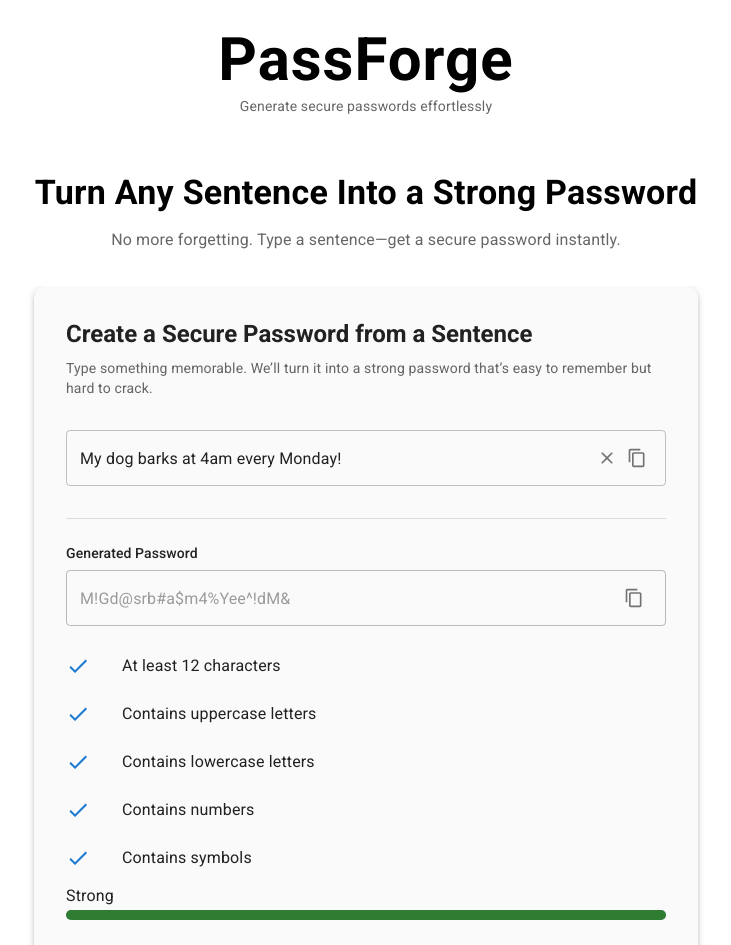
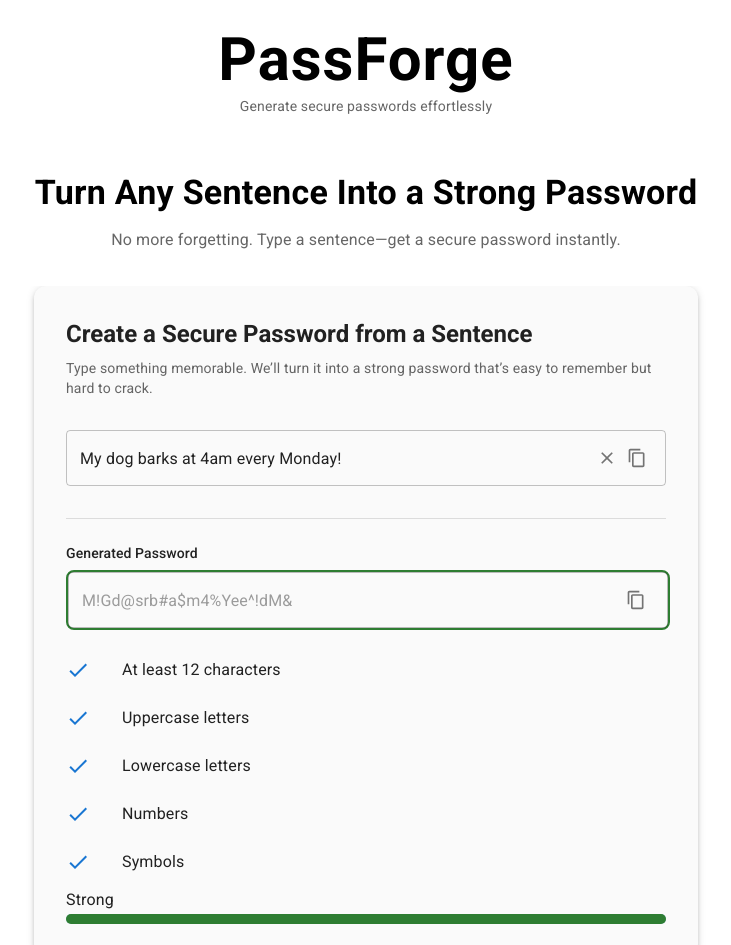
Before and after one commit to bullseye405/password-generator-from-sentence, a React (Create React App) app: page / in a window 1280 px wide. Shown: the top 945 px of the page, without its empty margins (274-1005 px from the left). Built offline with nearby package versions, Linux system fonts and the light colour scheme.

Commit message:
add border in generated password

```diff
--- a/src/GeneratedPassword.tsx
+++ b/src/GeneratedPassword.tsx
@@ -1,6 +1,7 @@
 import { ContentCopy } from '@mui/icons-material';
-import { Box, IconButton, TextField } from '@mui/material';
+import { IconButton, TextField } from '@mui/material';
 import React from 'react';
+import { calculatePasswordStrength, getProgressColor } from './utils';
 
 const GeneratedPassword = ({
   content,
@@ -11,11 +12,27 @@ const GeneratedPassword = ({
     | React.ChangeEventHandler<HTMLInputElement | HTMLTextAreaElement>
     | undefined;
 }) => {
+  const strength = calculatePasswordStrength(content);
+  const progressColor = getProgressColor(strength);
+
+  const editable = handleInputChange !== undefined;
+
   return (
     <TextField
+      sx={
+        !editable
+          ? {
+              borderColor: progressColor,
+              borderWidth: 2,
+              borderStyle: 'solid',
+              borderRadius: 2,
+            }
+          : {}
+      }
+      variant="outlined"
       value={content}
       placeholder="Password will be generated here."
-      disabled={!handleInputChange}
+      disabled={!editable}
       onChange={handleInputChange}
       fullWidth
       InputProps={{
--- a/src/PasswordGeneratorFromSentence.tsx
+++ b/src/PasswordGeneratorFromSentence.tsx
@@ -8,7 +8,7 @@ import {
   TextField,
   Typography,
   useMediaQuery,
-  useTheme
+  useTheme,
 } from '@mui/material';
 import React, { useEffect, useState } from 'react';
 
@@ -95,8 +95,6 @@ const PasswordGeneratorFromSentence = () => {
 
         <Divider sx={{ my: 3 }} />
 
-        {generated && (
-          <>
         <Typography variant="subtitle2" gutterBottom>
           Generated Password
         </Typography>
@@ -104,8 +102,6 @@ const PasswordGeneratorFromSentence = () => {
         <Box mt={2}>
           <PasswordStrengthChecker password={generated} />
         </Box>
-          </>
-        )}
       </Paper>
     </Box>
   );
--- a/src/PasswordStrengthChecker.tsx
+++ b/src/PasswordStrengthChecker.tsx
@@ -11,9 +11,15 @@ import {
   Slider,
   Typography,
 } from '@mui/material';
-import React, { useState } from 'react';
+import React from 'react';
 
-import { CheckBoxState, CheckBoxValue } from './utils';
+import {
+  calculatePasswordStrength,
+  CheckBoxState,
+  CheckBoxValue,
+  getProgressColor,
+  getStrengthLabel,
+} from './utils';
 
 interface PasswordStrengthCheckerProps {
   password: string;
@@ -22,16 +28,6 @@ interface PasswordStrengthCheckerProps {
   length?: number;
   setLength?: React.Dispatch<React.SetStateAction<number>>;
 }
-
-const calculatePasswordStrength = (password: string): number => {
-  let strength = 0;
-  if (password.length >= 12) strength += 1;
-  if (/[A-Z]/.test(password)) strength += 1;
-  if (/[a-z]/.test(password)) strength += 1;
-  if (/[0-9]/.test(password)) strength += 1;
-  if (/[^A-Za-z0-9]/.test(password)) strength += 1;
-  return (strength / 5) * 100;
-};
 
 const PasswordStrengthChecker: React.FC<PasswordStrengthCheckerProps> = ({
   password,
@@ -42,44 +38,32 @@ const PasswordStrengthChecker: React.FC<PasswordStrengthCheckerProps> = ({
 }) => {
   const strength = calculatePasswordStrength(password);
 
-  const getStrengthLabel = (strength: number): string => {
-    if (strength === 100) return 'Strong';
-    if (strength >= 60) return 'Medium';
-    return 'Weak';
-  };
-
-  const getProgressColor = (strength: number): string => {
-    if (strength === 100) return 'success.main';
-    if (strength >= 60) return 'warning.main';
-    return 'error.main';
-  };
-
   const criteria: { label: string; valid: boolean; name?: CheckBoxValue }[] = [
     { label: 'At least 12 characters', valid: password.length >= 12 },
     {
-      label: 'Contains uppercase letters',
+      label: 'Uppercase letters',
       valid: /[A-Z]/.test(password),
       name: CheckBoxValue.uppercase,
     },
     {
-      label: 'Contains lowercase letters',
+      label: 'Lowercase letters',
       valid: /[a-z]/.test(password),
       name: CheckBoxValue.lowercase,
     },
     {
-      label: 'Contains numbers',
+      label: 'Numbers',
       valid: /[0-9]/.test(password),
       name: CheckBoxValue.numbers,
     },
     {
-      label: 'Contains symbols',
+      label: 'Symbols',
       valid: /[^A-Za-z0-9]/.test(password),
       name: CheckBoxValue.symbols,
     },
   ];
 
   return (
-    <Box my={2}>
+    <Box>
       <List disablePadding>
         {criteria.map((criterion, index) => (
           <ListItem key={index} disableGutters>
@@ -122,9 +106,7 @@ const PasswordStrengthChecker: React.FC<PasswordStrengthCheckerProps> = ({
           </ListItem>
         ))}
       </List>
-      <Typography variant="subtitle1">
-        {getStrengthLabel(strength)}
-      </Typography>
+      <Typography variant="subtitle1">{getStrengthLabel(strength)}</Typography>
       <LinearProgress
         variant="determinate"
         value={strength}
--- a/src/utils.ts
+++ b/src/utils.ts
@@ -185,3 +185,25 @@ export const generateRandomPassword = (
     return '';
   }
 };
+
+export const getStrengthLabel = (strength: number): string => {
+  if (strength === 100) return 'Strong';
+  if (strength >= 60) return 'Medium';
+  return 'Weak';
+};
+
+export const calculatePasswordStrength = (password: string): number => {
+  let strength = 0;
+  if (password.length >= 12) strength += 1;
+  if (/[A-Z]/.test(password)) strength += 1;
+  if (/[a-z]/.test(password)) strength += 1;
+  if (/[0-9]/.test(password)) strength += 1;
+  if (/[^A-Za-z0-9]/.test(password)) strength += 1;
+  return (strength / 5) * 100;
+};
+
+export const getProgressColor = (strength: number): string => {
+  if (strength === 100) return 'success.main';
+  if (strength >= 60) return 'warning.main';
+  return 'error.main';
+};
```
Lines whose indentation alone changed are shown as unchanged.
